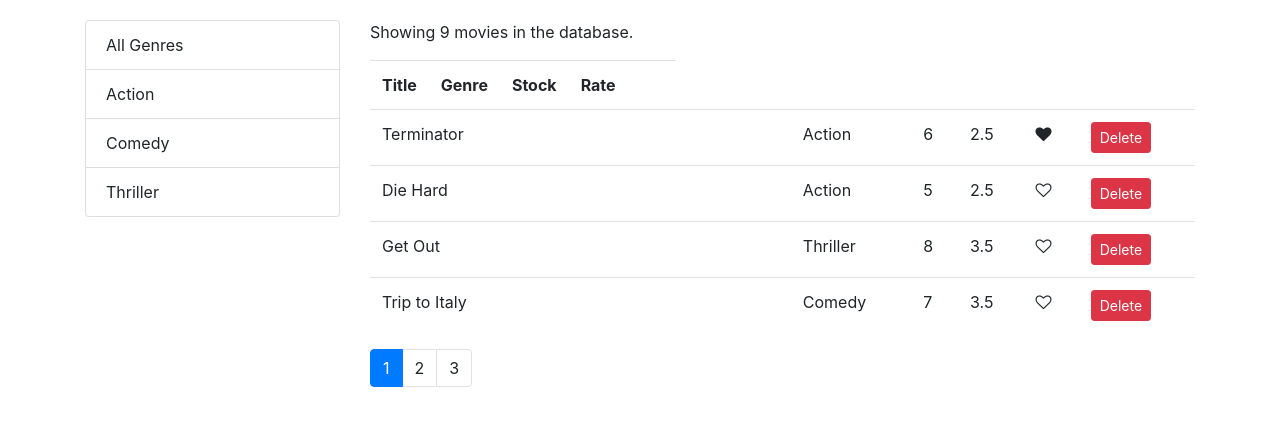
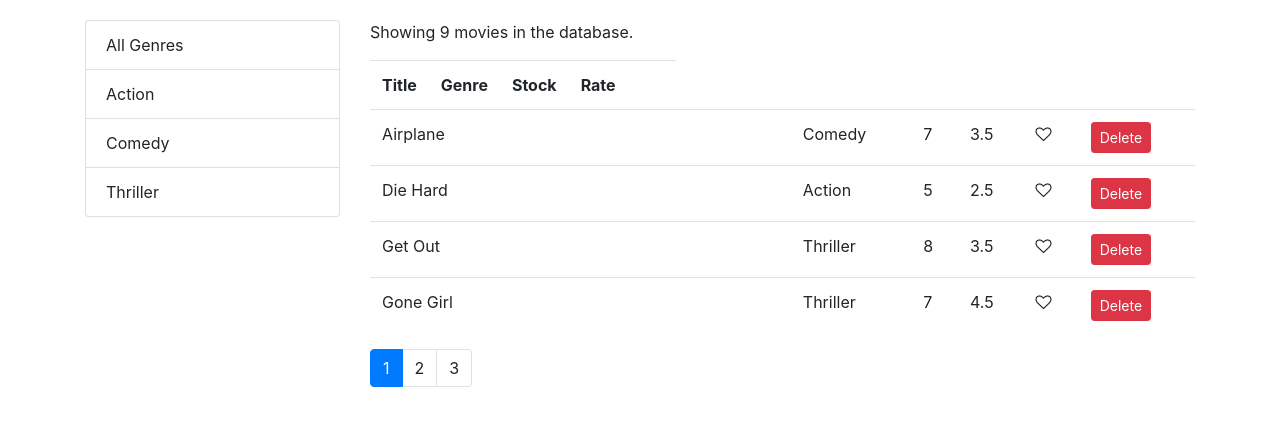
Before and after one commit to cameronRomo/vidly, a React (Create React App) app: page / in a window 1280 px wide. Shown: the top 426 px of the page. Built offline with nearby package versions, Linux system fonts and the light colour scheme.

Commit message:
Add sorting functionality

```diff
--- a/src/components/Movies.jsx
+++ b/src/components/Movies.jsx
@@ -1,21 +1,23 @@
 import React, { Component } from 'react';
 import { getMovies } from '../services/fakeMovieService';
-import Like from './common/Like'
 import ListGroup from './common/ListGroup';
-import Pagination from './common/Pagination'
-import { paginate } from '../utils/paginate'
+import Pagination from './common/Pagination';
+import { paginate } from '../utils/paginate';
 import { getGenres } from '../services/fakeGenreService';
+import MoviesTable from './MoviesTable';
+import _ from 'lodash';
 
 class Movies extends Component {
   state = {
     movies: [],
     genres: [],
     currentPage: 1,
-    pageSize: 4
+    pageSize: 4,
+    sortColumn: { path: 'title', order: 'asc' }
    }
 
   componentDidMount() {
-    const genres = [{ name: 'All Genres'}, ...getGenres()]
+    const genres = [{ _id: '', name: 'All Genres'}, ...getGenres()]
 
     this.setState({ movies: getMovies(), genres })
   }
@@ -41,9 +43,26 @@
     this.setState({ selectedGenre: genre, currentPage: 1})
   }
 
+  handleSort = path => {
+    const sortColumn = { ...this.state.sortColumn };
+    if (sortColumn.path === path)
+      sortColumn.order = (sortColumn.order === 'asc') ? 'desc' : 'asc';
+    else {
+      sortColumn.path = path;
+      sortColumn.order = 'asc';
+    }
+    this.setState({ sortColumn })
+  }
+
   render() {
     const { length: count } = this.state.movies;
-    const { pageSize, currentPage, selectedGenre, movies: allMovies } = this.state;
+    const {
+      pageSize,
+      currentPage,
+      sortColumn,
+      selectedGenre,
+      movies: allMovies
+    } = this.state;
 
     if (count === 0)
       return <p>There are no movies in the database.</p>
@@ -52,7 +71,9 @@
       ? allMovies.filter(m => m.genre._id === selectedGenre._id)
       : allMovies;
 
-    const movies = paginate(filtered, currentPage, pageSize);
+    const sorted = _.orderBy(filtered, [sortColumn.path], [sortColumn.order])
+
+    const movies = paginate(sorted, currentPage, pageSize);
 
     return (
       <div className="row">
@@ -65,32 +86,12 @@
         </div>
         <div className="col">
           <p>Showing { filtered.length } movies in the database.</p>
-          <table className="table">
-            <thread>
-              <tr>
-                <th>Title</th>
-                <th>Genre</th>
-                <th>Stock</th>
-                <th>Rate</th>
-                <th></th>
-                <th></th>
-              </tr>
-            </thread>
-            <tbody>
-              { movies.map(movie =>
-              <tr key={movie._id}>
-                <td>{ movie.title }</td>
-                <td>{ movie.genre.name }</td>
-                <td>{ movie.numberInStock }</td>
-                <td>{ movie.dailyRentalRate }</td>
-                <td>
-                  <Like liked={movie.liked} onClick={() => this.handleLike(movie)} />
-                </td>
-                <td><button onClick={() =>this.handleDelete(movie)} className="btn btn-danger btn-sm">Delete</button></td>
-              </tr>)}
-
-            </tbody>
-          </table>
+          <MoviesTable
+            movies={movies}
+            onLike={this.handleLike}
+            onDelete={this.handleDelete}
+            onSort={this.handleSort}
+          />
           <Pagination
             itemsCount={filtered.length}
             pageSize={pageSize}
--- /dev/null
+++ b/src/components/MoviesTable.jsx
@@ -0,0 +1,39 @@
+import React from 'react';
+import Like from './common/Like'
+
+
+const MoviesTable = (props) => {
+
+  const { movies, onDelete, onLike, onSort } = props
+
+  return (
+    <table className="table">
+      <thread>
+        <tr>
+          <th onClick={() => onSort('title')}>Title</th>
+          <th onClick={() => onSort('genre.name')}>Genre</th>
+          <th onClick={() => onSort('numberInStock')}>Stock</th>
+          <th onClick={() => onSort('dailyRentalRate')}>Rate</th>
+          <th></th>
+          <th></th>
+        </tr>
+      </thread>
+      <tbody>
+        { movies.map(movie =>
+        <tr key={movie._id}>
+          <td>{ movie.title }</td>
+          <td>{ movie.genre.name }</td>
+          <td>{ movie.numberInStock }</td>
+          <td>{ movie.dailyRentalRate }</td>
+          <td>
+            <Like liked={movie.liked} onClick={() => onLike(movie)} />
+          </td>
+          <td><button onClick={() =>onDelete(movie)} className="btn btn-danger btn-sm">Delete</button></td>
+        </tr>)}
+
+      </tbody>
+    </table>
+   );
+}
+
+export default MoviesTable;
```
